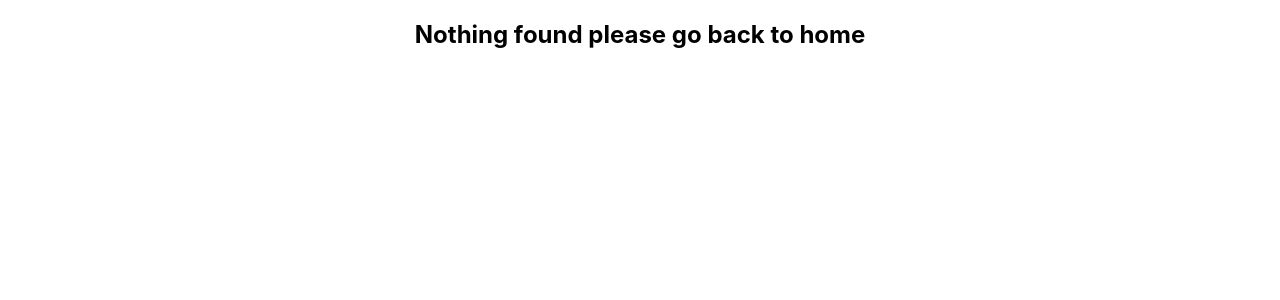
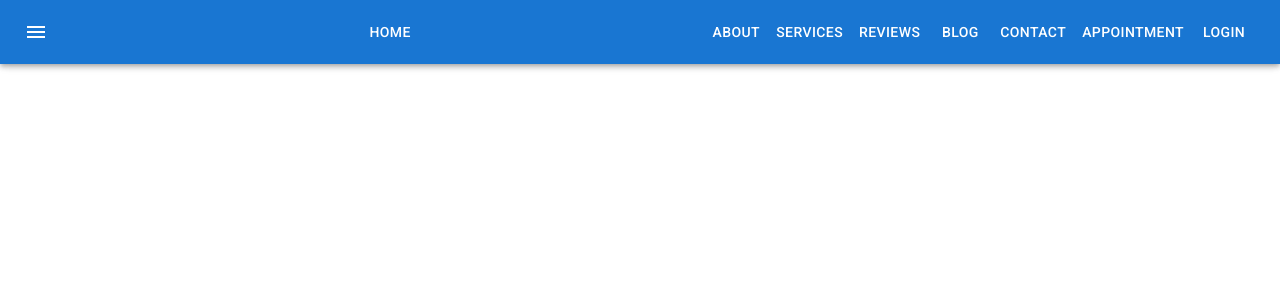
Before and after one commit to devruhul/doctors-portal-client, a React (Create React App) app: page /about in a window 1280 px wide. Shown: the top 300 px of the page. Built offline with nearby package versions, Linux system fonts and the light colour scheme.

Commit message:
added all necessary routes and components

```diff
--- a/src/App.js
+++ b/src/App.js
@@ -1,22 +1,30 @@
 import { Route, Routes } from 'react-router-dom';
 import './App.css';
 import Appointment from './pages/Appointment/Appointment/Appointment';
+import About from './pages/Home/About/About';
+import Blogs from './pages/Home/Blogs/Blogs';
+import Contact from './pages/Home/Contact/Contact';
 import Home from './pages/Home/Home/Home';
+import Login from './pages/Home/Login/Login';
 import NotFound from './pages/Home/NotFound/NotFound';
+import Reviews from './pages/Home/Reviews/Reviews';
+import Services from './pages/Home/Services/Services';
+import Header from './pages/Shared/Header/Header';
 
 function App() {
   return (
     <div className="App">
+      <Header />
       {/* All routes */}
       <Routes>
         <Route path="/" element={<Home />} />
+        <Route path="about" element={<About />} />
+        <Route path="services" element={<Services />} />
+        <Route path="reviews" element={<Reviews />} />
+        <Route path="blogs" element={<Blogs />} />
+        <Route path="contact" element={<Contact />} />
         <Route path="appointment" element={<Appointment />} />
-        {/*
-        <Route path="about" element={<About />} />
-        <Route path="contact" element={<Contact />} />
-        <Route path="doctors" element={<Doctors />} />
-        <Route path="contact" element={<Login />} />
-        */}
+        <Route path="login" element={<Login />} />
         <Route path="/*" element={<NotFound />} />
       </Routes>
     </div>
--- a/src/pages/Appointment/Appointment/AppointHeader/AppointHeader.js
+++ b/src/pages/Appointment/Appointment/AppointHeader/AppointHeader.js
@@ -7,7 +7,7 @@ const AppointHeader = ({ date, setDate }) => {
     return (
         // Here is the appointment header with banner
         <Container sx={{ mt: 14 }}>
-            <Grid container spacing={24}>
+            <Grid container spacing={10}>
                 <Grid item xs={12} md={6}>
                     <AppointsCalendar date={date} setDate={setDate} />
                 </Grid>
--- a/src/pages/Appointment/Appointment/Appointment.js
+++ b/src/pages/Appointment/Appointment/Appointment.js
@@ -1,6 +1,5 @@
 
 import React, { useState } from 'react';
-import Header from '../../Shared/Header/Header';
 import AppointsDate from '../AppointsDate/AppointsDate';
 import AppointHeader from './AppointHeader/AppointHeader';
 
@@ -10,7 +9,6 @@ const Appointment = () => {
     return (
         <div>
             {/* Appointment components */}
-            <Header />
             <AppointHeader date={date} setDate={setDate} />
             <AppointsDate date={date} />
         </div>
--- /dev/null
+++ b/src/pages/Home/About/About.js
@@ -0,0 +1,11 @@
+import React from 'react';
+
+const About = () => {
+    return (
+        <div>
+            <h2>About us</h2>
+        </div>
+    );
+};
+
+export default About;
--- a/src/pages/Home/Banner/Banner.js
+++ b/src/pages/Home/Banner/Banner.js
@@ -38,7 +38,7 @@ const Banner = () => {
                         </Typography>
                         {/* Send to appointment route through Link component */}
                         <Link to="/appointment">
-                            <Button sx={{ backgroundColor: '#5CE7ED', color: 'black', mb: 4, letterSpacing: '5px' }} variant="contained">Book An Appointment</Button>
+                            <Button sx={{ backgroundColor: '#5CE7ED', color: 'black', mb: 4, letterSpacing: '5px' }} variant="contained">Get Appointment</Button>
                         </Link>
                     </Box>
                 </Grid>
--- /dev/null
+++ b/src/pages/Home/Blogs/Blogs.js
@@ -0,0 +1,11 @@
+import React from 'react';
+
+const Blogs = () => {
+    return (
+        <div>
+            <h2>Blogs</h2>
+        </div>
+    );
+};
+
+export default Blogs;
--- /dev/null
+++ b/src/pages/Home/Contact/Contact.js
@@ -0,0 +1,11 @@
+import React from 'react';
+
+const Contact = () => {
+    return (
+        <div>
+            <h2> Contact us</h2>
+        </div>
+    );
+};
+
+export default Contact;
--- a/src/pages/Home/Home/Home.js
+++ b/src/pages/Home/Home/Home.js
@@ -1,5 +1,4 @@
 import React from 'react';
-import Header from '../../Shared/Header/Header';
 import Services from '../Services/Services';
 import AppointmentBanner from '../AppointmentBanner/AppointmentBanner';
 import Banner from '../Banner/Banner';
@@ -8,7 +7,6 @@ const Home = () => {
     return (
         <div>
             {/* All home component */}
-            <Header />
             <Banner />
             <Services />
             <AppointmentBanner/>
--- /dev/null
+++ b/src/pages/Home/Login/Login.js
@@ -0,0 +1,11 @@
+import React from 'react';
+
+const Login = () => {
+    return (
+        <div>
+            <h2>Login</h2>
+        </div>
+    );
+};
+
+export default Login;
--- /dev/null
+++ b/src/pages/Home/Reviews/Reviews.js
@@ -0,0 +1,11 @@
+import React from 'react';
+
+const Reviews = () => {
+    return (
+        <div>
+            <h2>Reviews</h2>
+        </div>
+    );
+};
+
+export default Reviews;
--- a/src/pages/Shared/AppointsCalendar/AppointsCalendar.js
+++ b/src/pages/Shared/AppointsCalendar/AppointsCalendar.js
@@ -1,5 +1,6 @@
 import React from 'react';
 import TextField from '@mui/material/TextField';
+import {  Typography } from '@mui/material';
 import { AdapterDateFns } from '@mui/x-date-pickers/AdapterDateFns';
 import { LocalizationProvider } from '@mui/x-date-pickers/LocalizationProvider';
 import { StaticDatePicker } from '@mui/x-date-pickers/StaticDatePicker';
@@ -7,6 +8,10 @@ import { StaticDatePicker } from '@mui/x-date-pickers/StaticDatePicker';
 const AppointsCalendar = ({ date, setDate }) => {
     return (
         // Here is the apppointment calendar where user can select the date and it shows the available time slots
+        <>
+            <Typography variant="h3" sx={{ fontSize: '30px', fontWeight: 700, mb: 3 }}>
+            Appointment
+        </Typography>
             <LocalizationProvider dateAdapter={AdapterDateFns}>
                 <StaticDatePicker
                     displayStaticWrapperAs="desktop"
@@ -17,6 +22,8 @@ const AppointsCalendar = ({ date, setDate }) => {
                     renderInput={(params) => <TextField {...params} />}
                 />
             </LocalizationProvider>
+        </>
+
     );
 };
 
--- a/src/pages/Shared/Header/Header.js
+++ b/src/pages/Shared/Header/Header.js
@@ -2,7 +2,6 @@ import React from 'react';
 import AppBar from '@mui/material/AppBar';
 import Box from '@mui/material/Box';
 import Toolbar from '@mui/material/Toolbar';
-import Typography from '@mui/material/Typography';
 import Button from '@mui/material/Button';
 import IconButton from '@mui/material/IconButton';
 import MenuIcon from '@mui/icons-material/Menu';
@@ -11,8 +10,8 @@ import { Link } from 'react-router-dom';
 const Header = () => {
     return (
         // Here is the navigation bar which is fixed at the top of the page and share the same style between all components
-        <Box sx={{ flexGrow: 1 }}>
-            <AppBar position="static">
+        <Box>
+            <AppBar position="fixed">
                 <Toolbar>
                     {/* Humburger icon */}
                     <IconButton
@@ -26,16 +25,39 @@ const Header = () => {
                     </IconButton>
                     <Box sx={{ flexGrow: 1 }}>
                         <Link to="/">
-                            <Typography variant="h6" style={{ color: 'white' }}>
-                                Doctors Portal
-                            </Typography>
+                            <Button variant="h6" style={{ color: 'white' }}>
+                                Home
+                            </Button>
                         </Link>
                     </Box>
+                    <Link to="/about">
+                        <Button style={{color: 'white', }}>About
+                        </Button>
+                    </Link>
+                    <Link to="/services">
+                        <Button style={{ color: 'white' }}>Services
+                        </Button>
+                    </Link>
+                    <Link to="/reviews">
+                        <Button style={{ color: 'white' }}>Reviews
+                        </Button>
+                    </Link>
+                    <Link to="/blogs">
+                        <Button style={{ color: 'white' }}>Blog
+                        </Button>
+                    </Link>
+                    <Link to="/contact">
+                        <Button style={{ color: 'white' }}>Contact
+                        </Button>
+                    </Link>
                     <Link to="/appointment">
                         <Button style={{ color: 'white' }}>Appointment
                         </Button>
                     </Link>
-                    <Button color="inherit">Login</Button>
+                    <Link to="/login">
+                        <Button style={{ color: 'white' }}>Login
+                        </Button>
+                    </Link>
                 </Toolbar>
             </AppBar>
         </Box>
```
Lines whose indentation alone changed are shown as unchanged.
